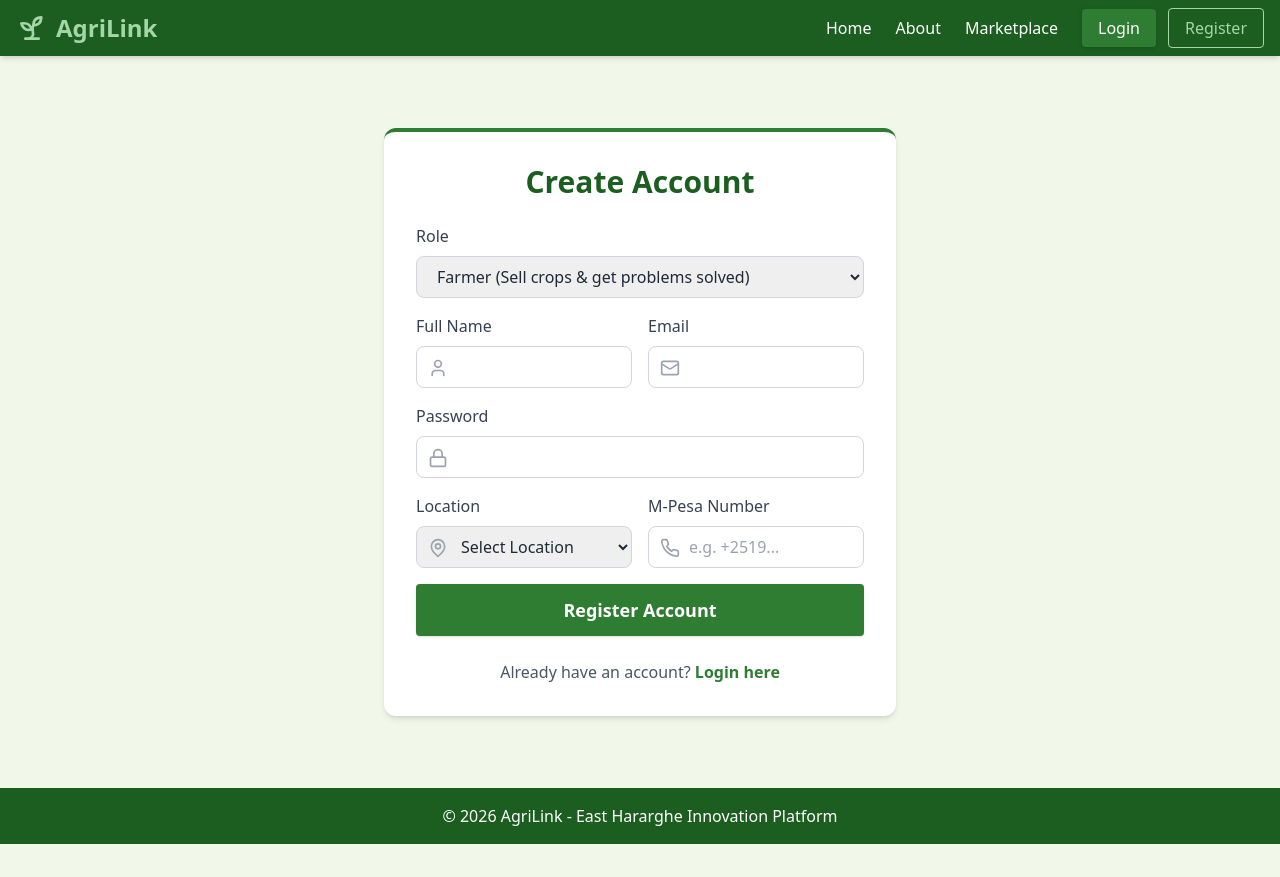
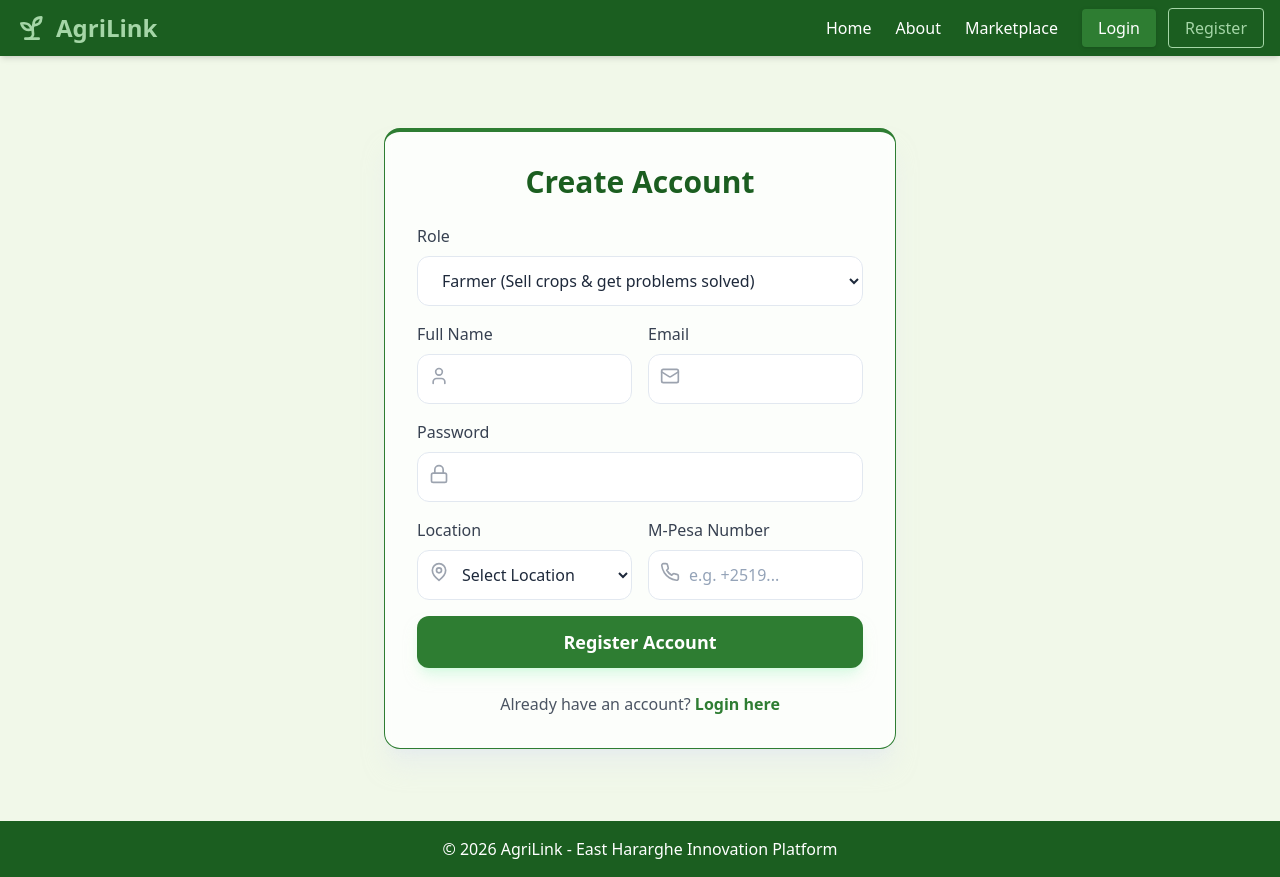
Before and after one commit to Kenenisaboru/Agrilink, a React (Vite) app in the folder frontend/: page /register in a window 1280 px wide. Before the commit the page ends 844 px from the top, so only its background shows below. Built offline with nearby package versions, Linux system fonts and the light colour scheme.

Commit message:
style: add glassmorphism and premium design tokens

```diff
--- a/frontend/src/index.css
+++ b/frontend/src/index.css
@@ -4,21 +4,37 @@
 
 @layer base {
   body {
-    @apply bg-agriBg text-gray-800 font-sans;
+    @apply bg-agriBg text-slate-800 font-sans selection:bg-agriLight;
   }
 }
 
 @layer components {
   .btn-primary {
-    @apply bg-agriGreen hover:bg-agriDark text-white font-bold py-2 px-4 rounded shadow transition-colors duration-300;
+    @apply bg-agriGreen hover:bg-agriDark text-white font-bold py-2.5 px-6 rounded-xl shadow-lg shadow-green-200/50 hover:shadow-xl transition-all duration-300 active:scale-95 flex items-center justify-center gap-2;
   }
   .btn-secondary {
-    @apply bg-agriEarth hover:bg-amber-900 text-white font-bold py-2 px-4 rounded shadow transition-colors duration-300;
+    @apply bg-agriEarth hover:bg-amber-900 text-white font-bold py-2.5 px-6 rounded-xl shadow-lg shadow-amber-200/50 hover:shadow-xl transition-all duration-300 active:scale-95 flex items-center justify-center gap-2;
   }
   .card {
-    @apply bg-white rounded-xl shadow-md overflow-hidden hover:shadow-lg transition-shadow duration-300;
+    @apply bg-white/80 backdrop-blur-sm rounded-2xl shadow-xl shadow-slate-200/50 border border-white/40 overflow-hidden hover:shadow-2xl hover:shadow-slate-300/60 transition-all duration-500 hover:-translate-y-1;
   }
   .input-field {
-    @apply w-full px-4 py-2 border rounded-lg focus:outline-none focus:ring-2 focus:ring-agriGreen border-gray-300;
+    @apply w-full px-5 py-3 bg-white border border-slate-200 rounded-xl focus:outline-none focus:ring-4 focus:ring-agriGreen/10 focus:border-agriGreen transition-all duration-200 placeholder:text-slate-400;
+  }
+  .glass {
+    @apply bg-white/70 backdrop-blur-md border border-white/20;
+  }
+  .gradient-text {
+    @apply bg-gradient-to-br from-agriGreen to-agriDark bg-clip-text text-transparent;
   }
 }
+
+/* Custom animations */
+@keyframes fadeIn {
+  from { opacity: 0; transform: translateY(10px); }
+  to { opacity: 1; transform: translateY(0); }
+}
+
+.animate-fade-in {
+  animation: fadeIn 0.5s ease-out forwards;
+}
```
